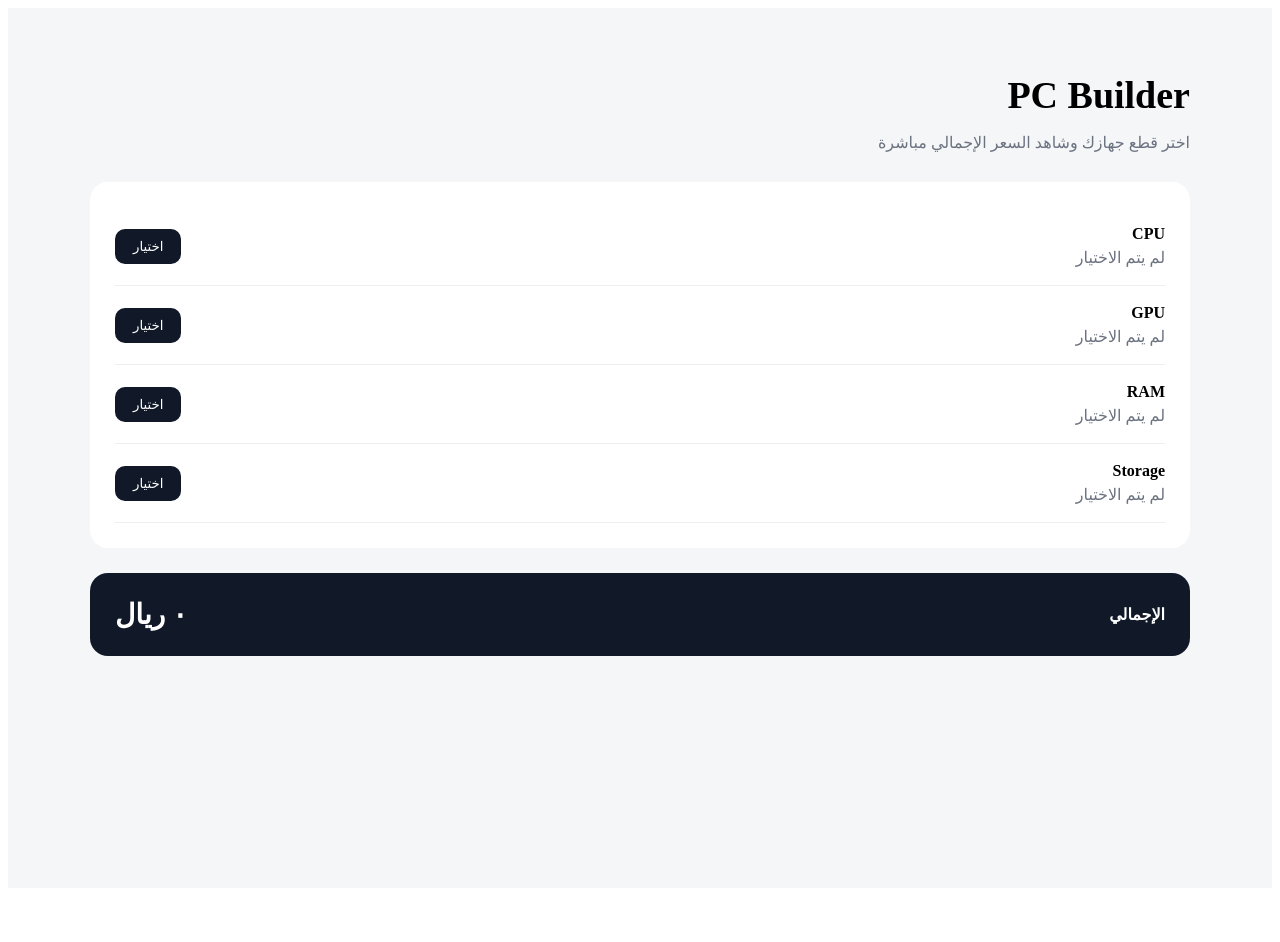
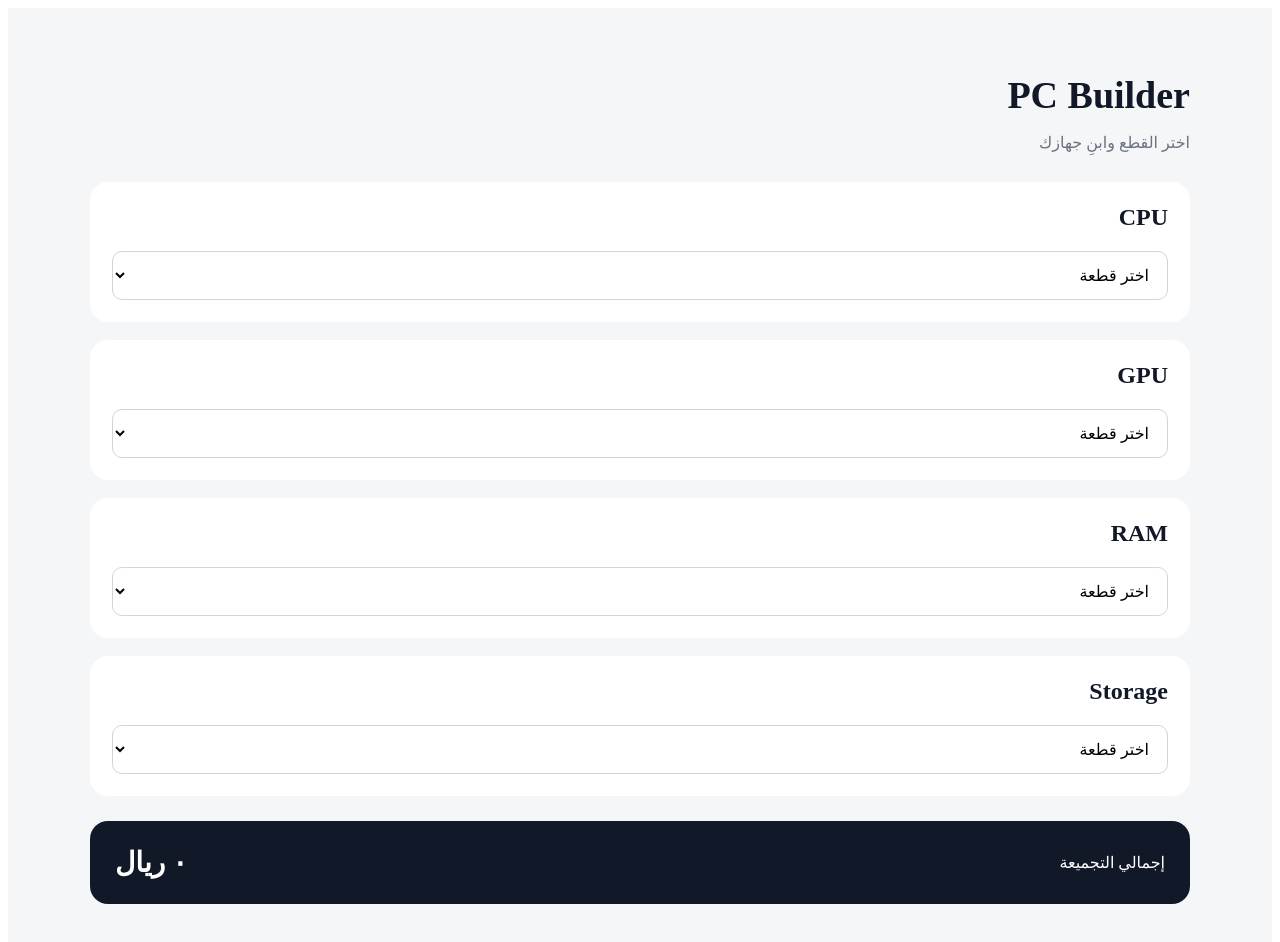
Before and after one commit to AbdulAziz1824/AL-PCs, a Next.js app: page /builder in a window 1280 px wide. Shown: the top 942 px of the page. Before the commit the page ends 896 px from the top, so only its background shows below. Built offline with nearby package versions, Linux system fonts and the light colour scheme.

Commit message:
Update page.js

```diff
--- a/app/builder/page.js
+++ b/app/builder/page.js
@@ -2,12 +2,24 @@
 
 import { useState } from "react";
 
-const parts = [
-  { category: "CPU", name: "AMD Ryzen 7 7800X3D", price: 1299 },
-  { category: "GPU", name: "NVIDIA RTX 5070", price: 2399 },
-  { category: "RAM", name: "Kingston Fury Beast 32GB DDR5", price: 399 },
-  { category: "Storage", name: "Samsung 990 EVO 1TB", price: 329 },
-];
+const parts = {
+  CPU: [
+    { name: "AMD Ryzen 7 7800X3D", price: 1299 },
+    { name: "AMD Ryzen 5 7600X", price: 799 },
+  ],
+  GPU: [
+    { name: "NVIDIA RTX 5070", price: 2399 },
+    { name: "AMD Radeon RX 7800 XT", price: 1899 },
+  ],
+  RAM: [
+    { name: "Kingston Fury Beast 32GB DDR5", price: 399 },
+    { name: "Corsair Vengeance 32GB DDR5", price: 429 },
+  ],
+  Storage: [
+    { name: "Samsung 990 EVO 1TB", price: 329 },
+    { name: "WD Black SN850X 1TB", price: 349 },
+  ],
+};
 
 export default function Builder() {
   const [selected, setSelected] = useState({});
@@ -17,10 +29,12 @@ export default function Builder() {
     0
   );
 
-  function choosePart(part) {
+  function selectPart(category, index) {
+    const part = parts[category][index];
+
     setSelected((current) => ({
       ...current,
-      [part.category]: part,
+      [category]: part,
     }));
   }
 
@@ -31,6 +45,7 @@ export default function Builder() {
         minHeight: "100vh",
         background: "#f5f6f8",
         padding: "40px 20px",
+        color: "#111827",
       }}
     >
       <div style={{ maxWidth: "1100px", margin: "auto" }}>
@@ -39,54 +54,63 @@ export default function Builder() {
         </h1>
 
         <p style={{ color: "#6b7280", marginBottom: "30px" }}>
-          اختر قطع جهازك وشاهد السعر الإجمالي مباشرة
+          اختر القطع وابنِ جهازك
         </p>
 
         <section
           style={{
-            background: "#fff",
-            borderRadius: "18px",
-            padding: "25px",
-            marginBottom: "25px",
+            display: "grid",
+            gap: "18px",
           }}
         >
-          {parts.map((part) => (
+          {Object.entries(parts).map(([category, items]) => (
             <div
-              key={part.category}
+              key={category}
               style={{
-                display: "flex",
-                justifyContent: "space-between",
-                alignItems: "center",
-                padding: "18px 0",
-                borderBottom: "1px solid #eee",
+                background: "#fff",
+                padding: "22px",
+                borderRadius: "18px",
               }}
             >
-              <div>
-                <strong>{part.category}</strong>
-                <div style={{ color: "#6b7280", marginTop: "5px" }}>
-                  {selected[part.category]?.name || "لم يتم الاختيار"}
-                </div>
-              </div>
+              <h2 style={{ marginTop: 0 }}>{category}</h2>
 
-              <button
-                onClick={() => choosePart(part)}
+              <select
+                value={
+                  selected[category]
+                    ? items.findIndex(
+                        (item) =>
+                          item.name === selected[category].name
+                      )
+                    : ""
+                }
+                onChange={(e) =>
+                  selectPart(category, Number(e.target.value))
+                }
                 style={{
-                  background: "#111827",
-                  color: "#fff",
-                  border: "none",
+                  width: "100%",
+                  padding: "14px",
+                  border: "1px solid #d1d5db",
                   borderRadius: "10px",
-                  padding: "10px 18px",
-                  cursor: "pointer",
+                  fontSize: "16px",
+                  background: "#fff",
                 }}
               >
-                اختيار
-              </button>
+                <option value="">اختر قطعة</option>
+
+                {items.map((item, index) => (
+                  <option key={item.name} value={index}>
+                    {item.name} -{" "}
+                    {item.price.toLocaleString("ar-SA")} ريال
+                  </option>
+                ))}
+              </select>
             </div>
           ))}
         </section>
 
         <section
           style={{
+            marginTop: "25px",
             background: "#111827",
             color: "#fff",
             borderRadius: "18px",
@@ -96,7 +120,7 @@ export default function Builder() {
             alignItems: "center",
           }}
         >
-          <strong>الإجمالي</strong>
+          <span>إجمالي التجميعة</span>
 
           <strong style={{ fontSize: "28px" }}>
             {total.toLocaleString("ar-SA")} ريال
```
